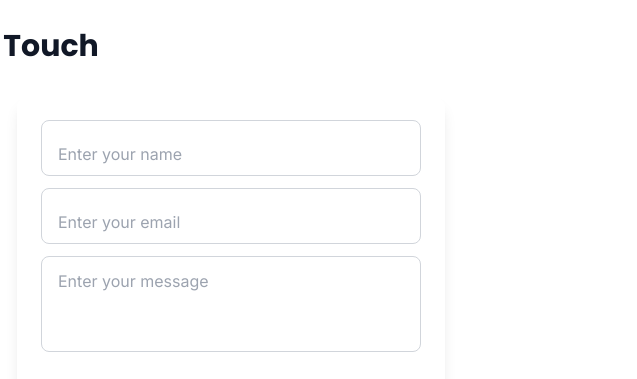
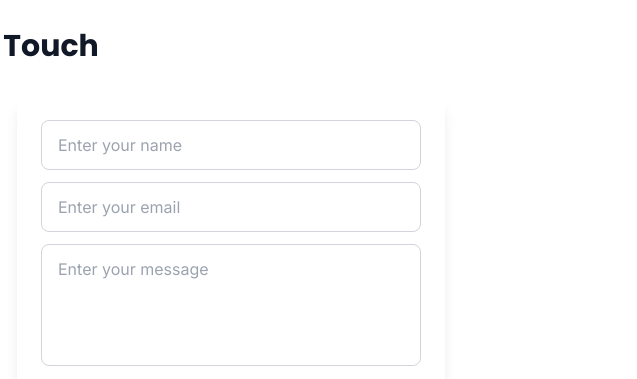
Before and after one commit to sundaramrai/sundaram-portfolio, a website: page index.html in a window 1280 px wide. Shown: the part 4020-4399 px from the top of the page, 643-1280 px from the left. Drawn offline with nearby package versions, Linux system fonts and the light colour scheme.

Commit message:
streamline shimmer background gradients and clean up form label styles

```diff
--- a/css/style.css
+++ b/css/style.css
@@ -63,19 +63,13 @@ body {
 }
 
 .shimmer {
-    background: linear-gradient(90deg,
-            rgba(255, 255, 255, 0) 0%,
-            rgba(255, 255, 255, 0.6) 50%,
-            rgba(255, 255, 255, 0) 100%);
+    background: linear-gradient(90deg, rgba(255, 255, 255, 0) 0%, rgba(255, 255, 255, 0.6) 50%, rgba(255, 255, 255, 0) 100%);
     background-size: 200% 100%;
     animation: shimmer 2s infinite;
 }
 
 .dark .shimmer {
-    background: linear-gradient(90deg,
-            rgba(30, 41, 59, 0) 0%,
-            rgba(30, 41, 59, 0.6) 50%,
-            rgba(30, 41, 59, 0) 100%);
+    background: linear-gradient(90deg, rgba(30, 41, 59, 0) 0%, rgba(30, 41, 59, 0.6) 50%, rgba(30, 41, 59, 0) 100%);
     background-size: 200% 100%;
 }
 
@@ -101,16 +95,6 @@ body {
 
 .form-floating-label {
     position: relative;
-}
-
-.form-floating-label input,
-.form-floating-label textarea {
-    height: 56px;
-    padding-bottom: 0;
-}
-
-.form-floating-label textarea {
-    min-height: 6rem;
 }
 
 .form-floating-label label {
```
